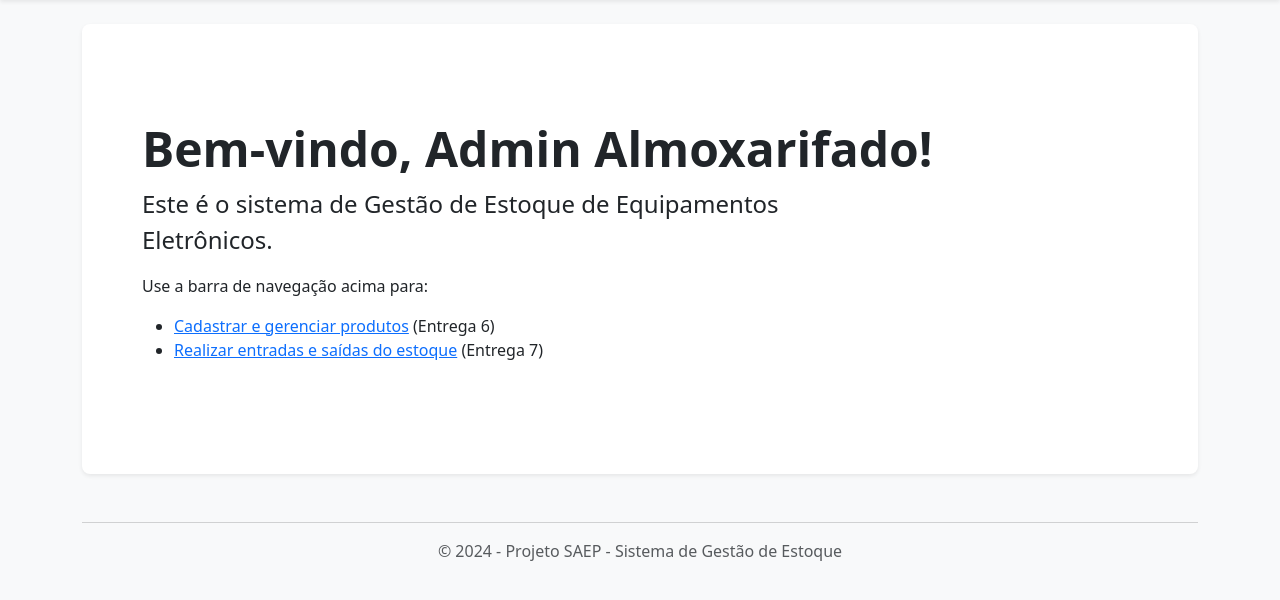
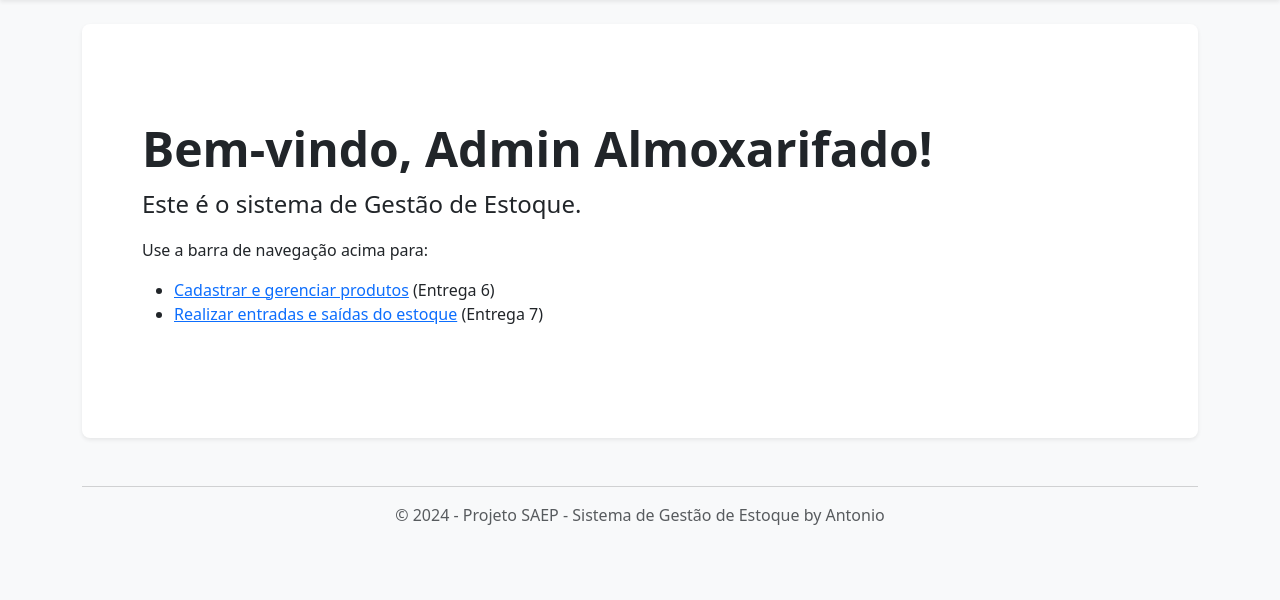
Before and after one commit to Antoniojferreira3/sistema-saep-python_estoque, a Flask app: page /principal in a window 1280 px wide. Shown: the part 56-656 px from the top of the page. Run offline with Flask 3, Linux system fonts and the light colour scheme; a user stored in the database is signed in; parts of the project's set-up code (start-up, migrations or seed data) failed here and were passed over.

Commit message:
atualização

```diff
--- a/templates/partials/_footer.html
+++ b/templates/partials/_footer.html
@@ -1,4 +1,4 @@
 <footer class="container mt-5 text-center text-muted">
     <hr>
-    <p>&copy; 2024 - Projeto SAEP - Sistema de Gestão de Estoque</p>
+    <p>&copy; 2024 - Projeto SAEP - Sistema de Gestão de Estoque by Antonio</p>
 </footer>
--- a/templates/principal.html
+++ b/templates/principal.html
@@ -5,7 +5,7 @@
         <div class="container-fluid py-5">
             <h1 class="display-5 fw-bold">Bem-vindo, {{ session['user_name'] }}!</h1>
             <p class="col-md-8 fs-4">
-                Este é o sistema de Gestão de Estoque de Equipamentos Eletrônicos.
+                Este é o sistema de Gestão de Estoque.
             </p>
             <p>Use a barra de navegação acima para:</p>
             <ul>
```
